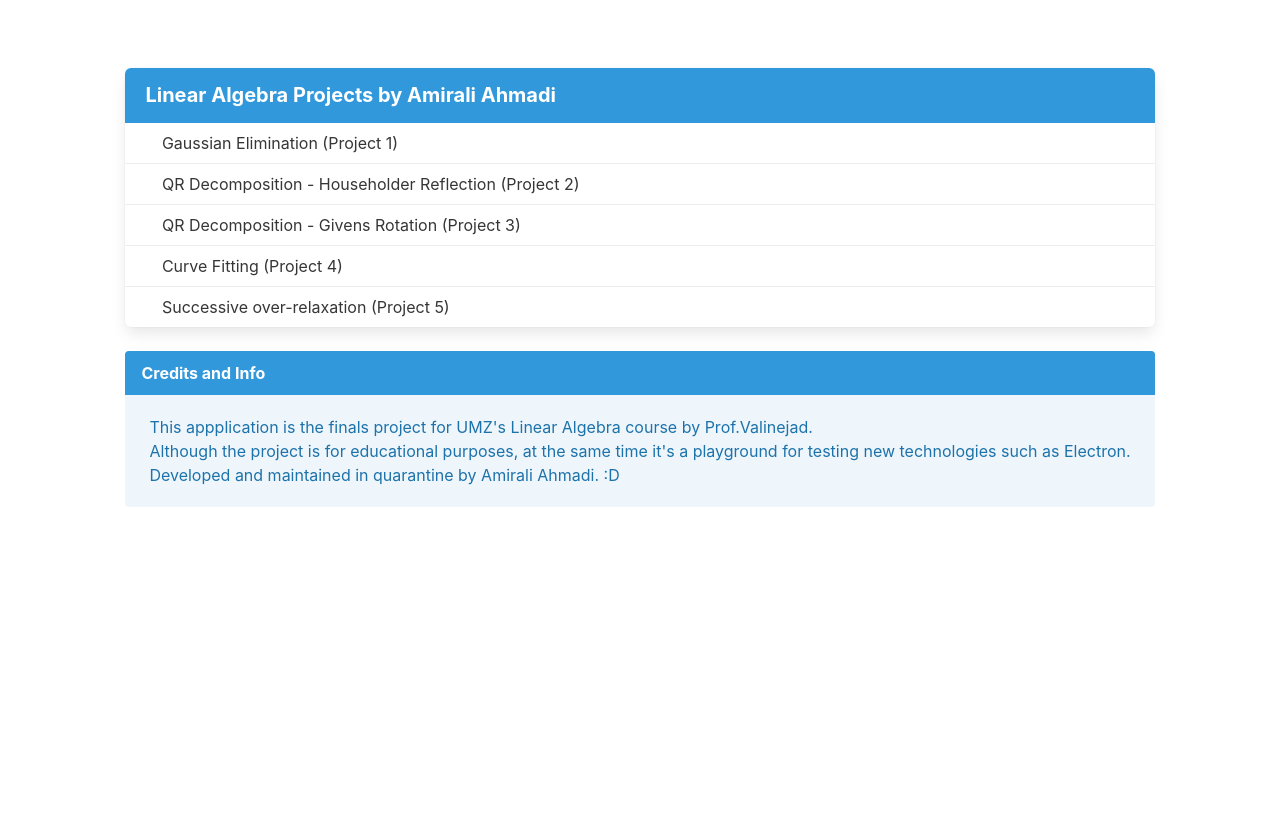
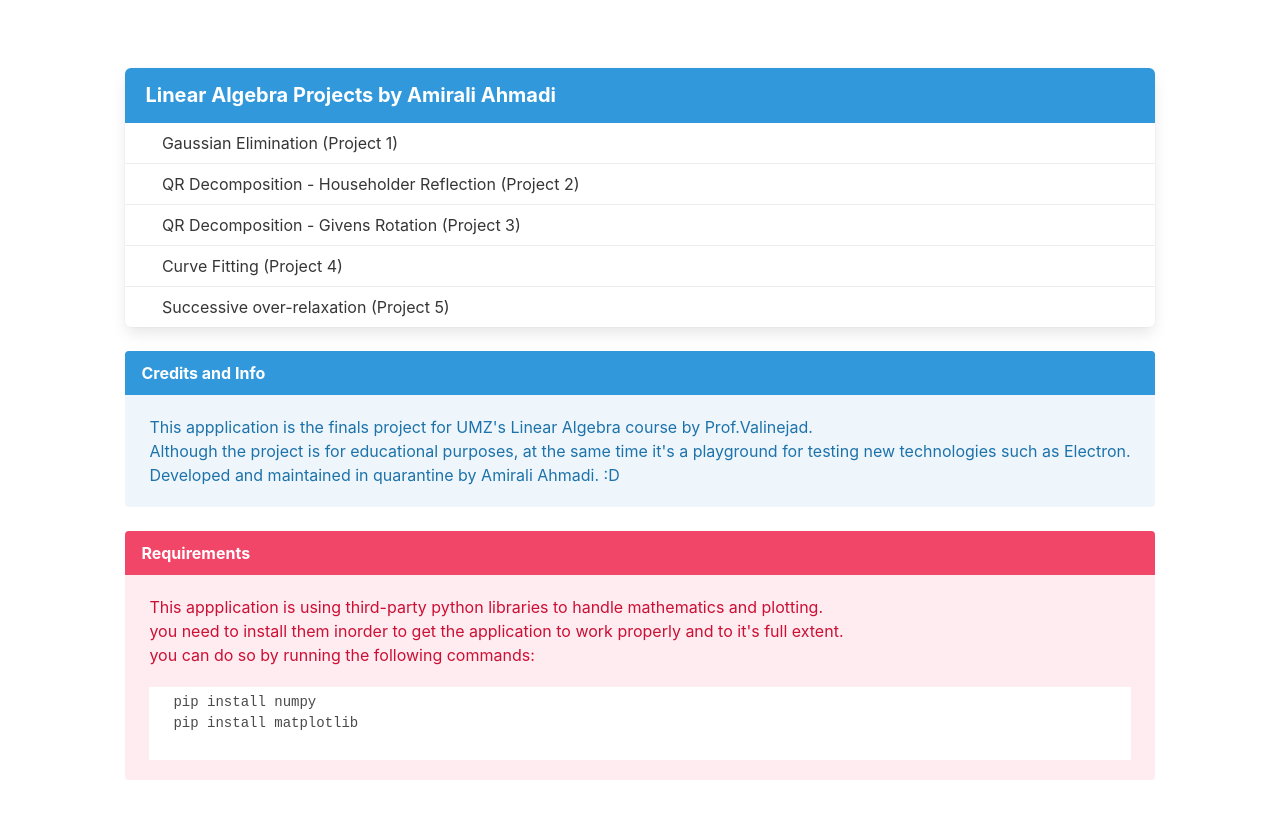
Before and after one commit to doalef/linear-algebra-umz, an Electron app: page gui/index.html in a window 1280 px wide. Drawn offline with Linux system fonts and the light colour scheme.

Commit message:
added requirements to main page

```diff
--- a/gui/index.html
+++ b/gui/index.html
@@ -6,7 +6,10 @@
 <body>
 	<div class="container">
 		<div class="columns" style="justify-content: center;">
-			<div style="padding: 20px;" class="is-full-mobile is-two-thirds-tablet is-half-desktop">
+			<div
+				style="padding: 20px;"
+				class="is-half-desktop is-full-mobile is-half-tablet"
+			>
 				<section class="panel is-info">
 					<p class="panel-heading">
 						Linear Algebra Projects by Amirali Ahmadi
@@ -44,15 +47,37 @@
 				</section>
 				<section class="message is-info">
 					<div class="message-header">
-					  <p>Credits and Info</p>
+						<p>Credits and Info</p>
 					</div>
 					<div class="message-body">
-						This appplication is the finals project for UMZ's Linear Algebra course by Prof.Valinejad.
+						This appplication is the finals project for UMZ's Linear
+						Algebra course by Prof.Valinejad.
+						<br />
+						Although the project is for educational purposes, at the
+						same time it's a playground for testing new technologies
+						such as Electron.
+						<br />
+						Developed and maintained in quarantine by Amirali
+						Ahmadi. :D
+					</div>
+				</section>
+				<section class="message is-danger">
+					<div class="message-header">
+						<p>Requirements</p>
+					</div>
+					<div class="message-body">
+						This appplication is using third-party python libraries
+						to handle mathematics and plotting.
 						<br>
-						Although the project is for educational purposes, at the same time it's a playground for testing
-						new technologies such as Electron.
+						 you need to install
+						them inorder to get the application to work properly and
+						to it's full extent.
 						<br>
-						Developed and maintained in quarantine by Amirali Ahmadi. :D
+						you can do so by running the following commands:
+						<pre style="margin-top: 20px;padding-top: 5px;padding-bottom: 5px;">
+pip install numpy
+pip install matplotlib
+						</pre>
 					</div>
 				</section>
 			</div>
```
